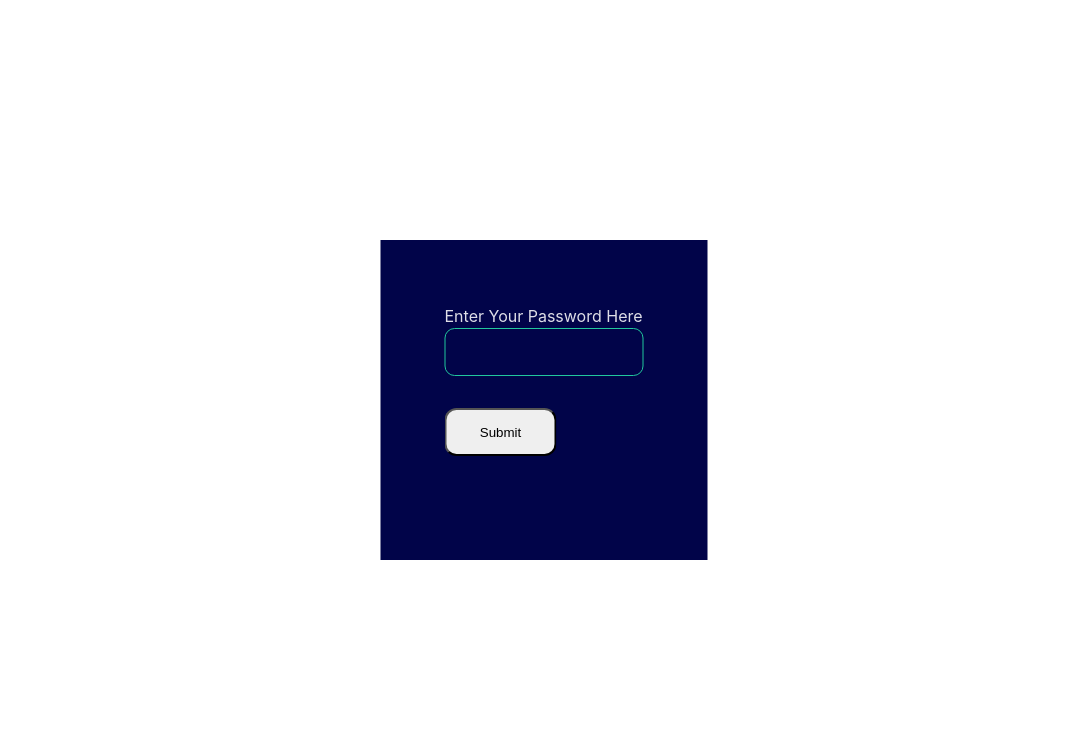
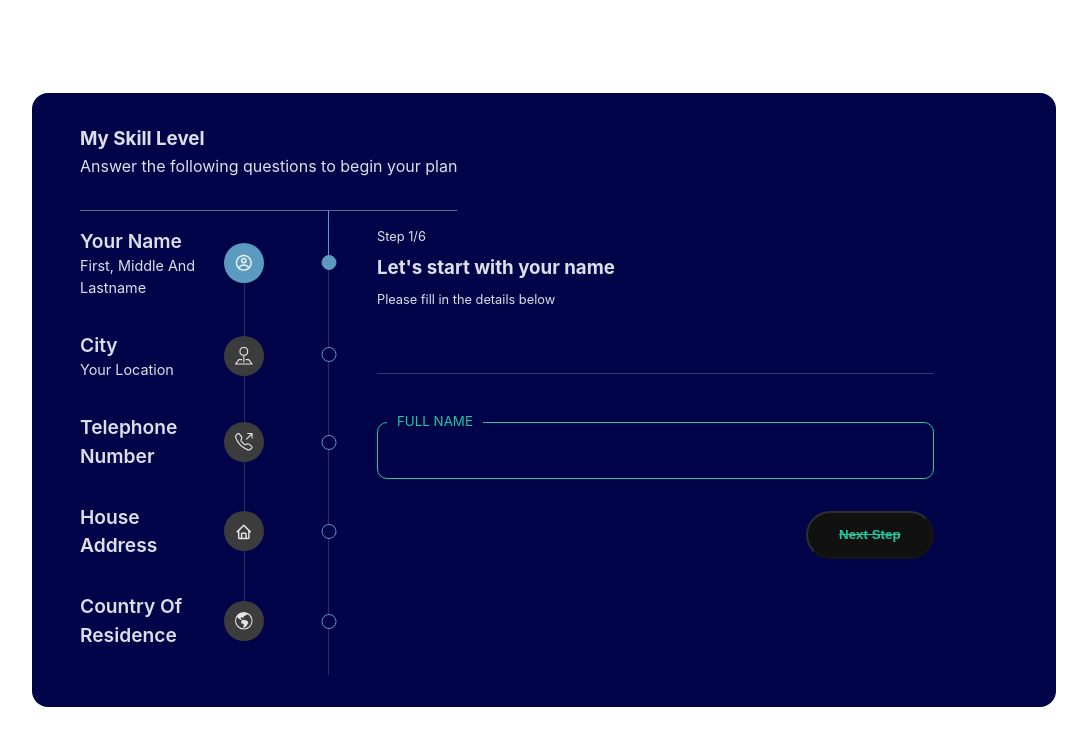
Before and after one commit to Praizleye/JECE-Project, a React (Vite) app: page / in a window 1280 px wide. Shown: the top 746 px of the page, without its empty margins (96-1183 px from the left). Built offline with nearby package versions, Linux system fonts and the light colour scheme.

Commit message:
last push

```diff
--- a/src/App.css
+++ b/src/App.css
@@ -2,37 +2,6 @@
   margin: 0;
   padding: 0;
   box-sizing: border-box;
-}
-
-div.login {
-  position: absolute;
-  left: 50%;
-  top: 50%;
-  transform: translate(-50%, -50%);
-  height: 20rem;
-  padding: 4rem;
-  background: #010449;
-}
-div.login input {
-  height: 3rem;
-  border-radius: 8px;
-  padding: 20px 10px;
-  border: 1px solid #21c79d;
-  background: #010449;
-  border-radius: 10px;
-  color: #fff;
-}
-div.login button {
-  width: 7rem;
-  display: block;
-  margin-top: 2rem;
-  height: 3rem;
-  border-radius: 12px;
-}
-
-div.login-inactive {
-  transform: scale(0);
-  opacity: 0;
 }
 
 div.container {
@@ -42,10 +11,6 @@ div.container {
   justify-content: center;
   align-items: center;
   flex-direction: column;
-}
-div.container div.card-inactive {
-  transform: scale(0);
-  opacity: 0;
 }
 div.container div.card {
   width: 80%;
@@ -213,7 +178,7 @@ div.form div.introText div {
 div.form div.introText h3 {
   margin: 0.5rem 0;
 }
-div.form form {
+div.form div.formBody {
   margin-top: 3rem;
   width: 100%;
   display: flex;
@@ -221,14 +186,14 @@ div.form form {
   align-items: center;
   flex-direction: column;
 }
-div.form form div.inputContainer {
+div.form div.formBody div.inputContainer {
   width: 100%;
 }
-div.form form div.inputContainer div.inputBox {
+div.form div.formBody div.inputContainer div.inputBox {
   position: relative;
   width: 100%;
 }
-div.form form div.inputContainer div.inputBox input {
+div.form div.formBody div.inputContainer div.inputBox input {
   width: 100%;
   padding: 20px 10px;
   border: 1px solid #21c79d;
@@ -236,7 +201,7 @@ div.form form div.inputContainer div.inputBox input {
   border-radius: 10px;
   color: #fff;
 }
-div.form form div.inputContainer div.inputBox span {
+div.form div.formBody div.inputContainer div.inputBox span {
   position: absolute;
   padding: 10px;
   left: 0;
@@ -244,11 +209,11 @@ div.form form div.inputContainer div.inputBox span {
   text-transform: uppercase;
   font-size: 1.5rem;
 }
-div.form form div.inputContainer.inactive {
+div.form div.formBody div.inputContainer.inactive {
   display: none;
 }
-div.form form div.inputBox input:valid ~ span,
-div.form form div.inputBox input:focus ~ span {
+div.form div.formBody div.inputBox input:valid ~ span,
+div.form div.formBody div.inputBox input:focus ~ span {
   transition: all 0.3s ease-in-out;
   color: #21c79d;
   transform: translate(10px, -10px);
@@ -256,7 +221,7 @@ div.form form div.inputBox input:focus ~ span {
   padding: 0 10px;
   background: #010449;
 }
-div.form button {
+div.form button.nextBtn {
   width: 8rem;
   height: 3rem;
   border-radius: 25px;
@@ -268,10 +233,10 @@ div.form button {
   color: #111111;
   font-weight: 600;
 }
-div.form button:hover {
+div.form button.nextBtn:hover {
   transform: scale(1.1);
 }
-div.form button:disabled {
+div.form button.nextBtn:disabled {
   background: #111111;
   color: #21c79d;
   text-decoration: line-through;
--- a/src/App.scss
+++ b/src/App.scss
@@ -12,46 +12,13 @@
 }
 
 
-div.login{
-  position: absolute;
-  left: 50%;
-  top: 50%;
-  transform: translate(-50%, -50%);
-  height: 20rem;
-  padding: 4rem;
-  background: #010449;
-input{
 
-  height: 3rem;
-  border-radius: 8px;
-  padding: 20px 10px;
-          border: 1px solid #21c79d;
-          background: #010449;
-          border-radius: 10px;
-          color: #fff;
-}
-button{
-  width: 7rem;
-  display: block;
-  margin-top: 2rem;
-  height: 3rem;
-  border-radius: 12px;
-}
-}
-
-div.login-inactive{
-  transform: scale(0);
-  opacity: 0;
-}
 div.container {
   width: 100%;
   min-height: 100vh;
   @include flexbox(center, center, column);
 
-div.card-inactive{
-  transform: scale(0);
-  opacity: 0;
-}
+
 
 
   div.card {
@@ -253,7 +220,7 @@ div.form {
     }
   }
 
-  form {
+  div.formBody {
     margin-top: 3rem;
     width: 100%;
     @include flexbox(center, center, column);
@@ -307,7 +274,7 @@ div.form {
     }
   }
 
-  button {
+  button.nextBtn {
     width: 8rem;
     height: 3rem;
     border-radius: 25px;
--- a/src/App.tsx
+++ b/src/App.tsx
@@ -30,13 +30,9 @@ function App() {
   const lineGrowRefs = useRef<(HTMLDivElement | null)[]>([]);
 
   const cardRef = useRef<HTMLDivElement | null>(null);
-  const loginRef = useRef<HTMLDivElement | null>(null);
 
   // the useEffect ensures that my code is rerun eact time currVal is changed
   useEffect(() => {
-    // console.log(iconRef);
-    // console.log(inputBoxRef.current);
-
     inputBoxRef.current[currVal]?.classList.remove("inactive");
     iconRef.current[currVal]?.classList.add("active");
     dotRefs.current[currVal]?.classList.add("active-dot");
@@ -57,6 +53,7 @@ function App() {
 
   // This is where the validation happens, test the input by supplying text less than 2 or a number where a text is required.
   const validateForm = (e: React.ChangeEvent<HTMLInputElement>) => {
+    e.preventDefault();
     setInputValue(e.target.value);
 
     const inputTag = document.getElementsByTagName("input")[currVal];
@@ -65,7 +62,7 @@ function App() {
     // console.log(inputTag);
     // console.log(currVal);
     if (inputTag.id === `name-id-${currVal}`) {
-      const inputValue = e.target.value;
+      // const inputValue = e.target.value;
 
       if (/[\d!@#$%^&*(),.?":{}|<>]/.test(inputValue)) {
         setNameHelperText("Name should only contain letters");
@@ -83,10 +80,10 @@ function App() {
         helperText.style.color = "";
         setDisabled(false);
       }
-    } else if (inputTag.id === `city-id-${currVal}`) {
-      setInputValue(e.target.value);
-
-      setDisabled(true);
+    }
+    if (inputTag.id === `city-id-${currVal}`) {
+      // setInputValue(e.target.value);
+      // setDisabled(true);
       inputValue?.length < 2
         ? (setNameHelperText("city doesnt exist"),
           (inputTag.style.border = "1px solid red"),
@@ -97,32 +94,11 @@ function App() {
     }
   };
 
-  const [pwd, setPwd] = useState("");
-
-  const entryValidator = (e: React.MouseEvent<HTMLButtonElement>) => {
-    e.preventDefault();
-    if (pwd === "123456") {
-      if (cardRef.current && loginRef.current) {
-        cardRef.current.classList.remove("card-inactive");
-        loginRef.current.classList.add("login-inactive");
-      }
-    }
-  };
+  console.log(inputValue);
 
   return (
     <div className="container">
-      <div className="login" ref={loginRef}>
-        <div>Enter Your Password Here</div>
-        <input
-          type="text"
-          name="password"
-          id="password"
-          value={pwd}
-          onChange={(e) => setPwd(e.target.value)}
-        />
-        <button onClick={entryValidator}>Submit</button>
-      </div>
-      <div className="card card-inactive" ref={cardRef}>
+      <div className="card" ref={cardRef}>
         <div className="formHeading">
           <h3>My Skill Level</h3>
           <span>Answer the following questions to begin your plan</span>
@@ -204,7 +180,7 @@ function App() {
               <div id="helperText">{nameHelperText}</div>
             </div>
             {currVal < formArr.length ? (
-              <form action="#">
+              <div className="formBody">
                 {formArr.map((el, index) => (
                   <div
                     key={el.id}
@@ -225,10 +201,14 @@ function App() {
                     </div>
                   </div>
                 ))}
-                <button onClick={nextStepClicked} disabled={disabled}>
+                <button
+                  className="nextBtn"
+                  onClick={nextStepClicked}
+                  disabled={disabled}
+                >
                   Next Step
                 </button>
-              </form>
+              </div>
             ) : (
               <h1 className="successful"> It PAYS $$$ to Serve Jesus</h1>
             )}
```
Also changed, not shown: 1 other file (tests, documents, lock files or other folders).
